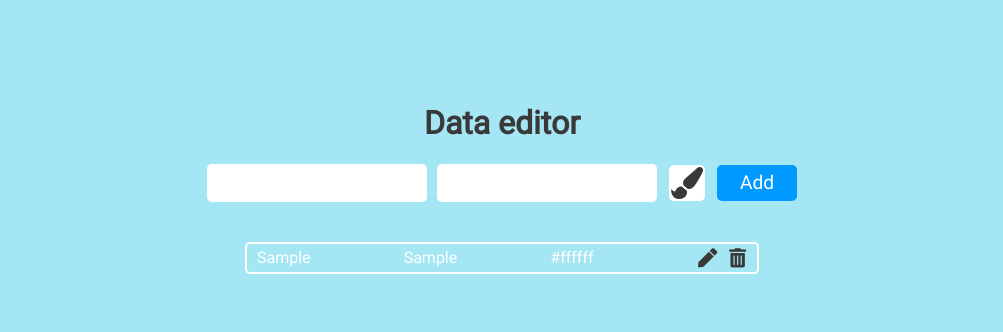
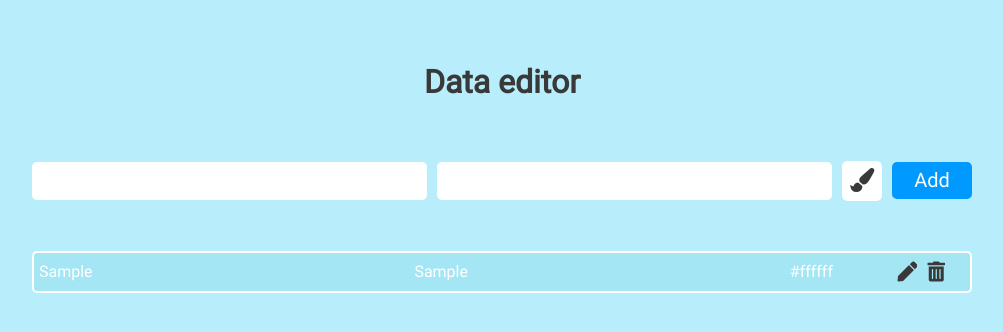
Before and after one commit to forw1k/data-editor, a website built with webpack: page src/index.html in a window 1280 px wide. Both pictures are taken after typing "Sample", "Sample" into the empty fields and a click on the button "Add". Shown: the whole page, without its empty margins (138-1141 px from the left). Built offline with nearby package versions, Linux system fonts and the light colour scheme.

Commit message:
added some adaptive

```diff
--- a/src/index.html
+++ b/src/index.html
@@ -11,10 +11,10 @@
     <div class="container">
       <h1 class="main-title">Data editor</h1>
       <form class="form">
-        <input type="text" class="input-name">
-        <input type="text" class="input-type">
-        <input type="color" class="input-color" value="#ffffff" title="choose color">
-        <button type="submit" class="add-button" title="Add some data">Add</button>
+        <input type="text" class="input input-name">
+        <input type="text" class="input input-type">
+        <input type="color" class="input input-color" value="#ffffff" title="choose color">
+        <button type="submit" class="button add-button" title="add some data">Add</button>
       </form>
       <ul class="items-list">
       </ul>
--- a/src/main.js
+++ b/src/main.js
@@ -4,7 +4,6 @@ const inputType = document.querySelector('.input-type');
 const inputColor = document.querySelector('.input-color');
 const itemsList = document.querySelector('.items-list');
 const item = document.querySelector('.item');
-
 
 //draggable
 itemsList.addEventListener(`dragstart`, (e) => {
@@ -55,12 +54,12 @@ itemsList.addEventListener(`dragover`, (e) => {
 
 let arrData = []
 
-form.addEventListener('submit', function(e) {
+form.addEventListener('submit', (e) => {
   e.preventDefault();
   addObj(inputName.value, inputType.value, inputColor.value)
 })
 
-function addObj(name, type, color) {
+const addObj = (name, type, color) => {
   if (inputName.value !== '' && inputType.value !== '') {
     const obj = {
       id: Date.now(),
@@ -76,30 +75,31 @@ function addObj(name, type, color) {
   }
 }
 
-function renderArrData(arrData) {
+const renderArrData = (arrData) => {
   itemsList.innerHTML = '';
-  arrData.forEach(function(item){
+  arrData.forEach((item) => {
     const li = document.createElement('li');
     li.setAttribute('class', 'item');
     li.setAttribute('data-key', item.id);
     li.setAttribute('draggable','true');
     li.setAttribute('contenteditable','false');
     li.innerHTML = `
-    <p class="text text-name">${item.name}</p>
-    <p class="text text-type">${item.type}</p>
-    <p class="text text-color">${item.color}</p>
-    <button class="edit-button" title="edit"></button>
-    <button class="delete-button" title="delete notation"></button>
+    <span class="text text-name">${item.name}</span>
+    <span class="text text-type">${item.type}</span>
+    <span class="text text-color">${item.color}</span>
+    <button class="button edit-button action-button" title="edit"></button>
+    <button class="button delete-button action-button" title="delete notation"></button>
     `
     itemsList.append(li);
   })
 }
 
-function addToLocalStorage(arrData) {
+const addToLocalStorage = (arrData) => {
   localStorage.setItem('arrData', JSON.stringify(arrData));
   renderArrData(arrData);
 }
-function getFromLocalStorage() {
+
+const  getFromLocalStorage = () => {
   const reference = localStorage.getItem('arrData');
   if(reference) {
     arrData = JSON.parse(reference);
@@ -107,7 +107,7 @@ function getFromLocalStorage() {
   }
 }
 
-function deleteObj(id) {
+const  deleteObj = (id) => {
   arrData = arrData.filter(function(item) {
     return item.id !=id;
   })
@@ -122,7 +122,7 @@ itemsList.addEventListener("click", function (e) {
   editObj(e.target);
 });
 
-function editObj(currentItem) {
+const editObj = (currentItem) => {
   if (currentItem.classList.contains("edit-button")) {
     const currentItemId = currentItem.parentElement.getAttribute("data-key");
     const textName = currentItem.parentElement.querySelector(".text-name");
@@ -153,6 +153,5 @@ const updateData = (updateItem) => {
   if (index >= 0) {
     arrData[index] = updateItem;
   }
-
   return arrData;
 };
--- /dev/null
+++ b/src/styles/buttons.scss
@@ -0,0 +1,45 @@
+.button {
+  border-radius: 5px;
+  border: none;
+  outline: none;
+  font-size: 1.25rem;
+  padding: 0;
+}
+.add-button {
+  background-color: #0099FF;
+  color: #fff;
+  width: 80px;
+  padding: 7px;
+  &:hover{
+    opacity: 0.5;
+  }
+  &:active{
+    opacity: 1;
+  }
+  @media (max-width: 420px){
+    margin-left: 0 auto;
+    }
+}
+.action-button {
+  background-color: inherit;
+  color: #393939;
+  font-family: "Font Awesome 5 Free"; font-weight: 900;
+  padding-left: 10px;
+}
+.delete-button {
+  &:before {
+     content: "\f2ed";
+  }
+}
+.edit-button {
+  &:before {
+     content: "\f304";
+  }
+  &.active:before {
+    content: "\f00c";
+    color: #006828;
+  }
+}
+button:hover {
+  cursor: pointer;
+}
--- /dev/null
+++ b/src/styles/form.scss
@@ -0,0 +1,49 @@
+.form {
+  height: 100px;
+  width: 100%;
+  margin-bottom: 20px;
+  display: flex;
+  align-items: center;
+  justify-content: center;
+  @media (max-width: 768px){
+    margin-bottom: 20px;
+  }
+}
+.input {
+  border: none;
+  outline: none;
+  border-radius: 5px;
+  padding: 10px;
+  margin-right: 10px;
+  font-size: 1rem;
+  &-name, &-type {
+    width: 40%;
+  }
+  &-color {
+  width: 40px;
+  height: 40px;
+  padding: 0;
+  background-color: transparent;
+  cursor: pointer;
+  -webkit-appearance: none;
+  position: relative;
+  flex-shrink: 0;
+  &:before {
+    font-family: "Font Awesome 5 Free"; font-weight: 900;
+    content: "\f1fc";
+    color: #393939;
+    font-size: 1.5rem;
+    position: absolute;
+    transform: translate(50%, -50%);
+    top: 50%;
+    right: 50%;
+    }
+  }
+}
+.input-color::-webkit-color-swatch-wrapper {
+  padding: 0;
+}
+.input-color::-webkit-color-swatch {
+  border: none;
+  border-radius: 5px;
+}
--- /dev/null
+++ b/src/styles/list.scss
@@ -0,0 +1,44 @@
+.items-list {
+  display: flex;
+  flex-direction: column;
+  align-items: center;
+  justify-content: center;
+  width: 100%;
+}
+.item {
+  width: calc(100% - 14px);
+  background-color: #a4e6f4;
+  border: 2px solid #ffffff;
+  display: flex;
+  align-items: center;
+  padding: 5px;
+  border-radius: 5px;
+  margin-bottom: 5px;
+  color: #ffffff;
+  &:last-child {
+    margin-bottom: 0;
+  }
+}
+.selected {
+  animation: pulse 1s infinite;
+  border: 2px solid #66cccc;
+}
+@keyframes pulse {
+  0% {
+    background-color: #a4e6f4;
+  }
+  100% {
+    background-color: #66cccc;
+  }
+}
+.text{
+  width: 40%;
+  font-size: 1rem;
+  cursor: pointer;
+  padding: 5px 0;
+  margin-right: 5px;
+  overflow-wrap: break-word;
+  &-color {
+    width: 10%;
+  }
+}
--- a/src/styles/main.scss
+++ b/src/styles/main.scss
@@ -1,186 +1,41 @@
+@import './form.scss';
+@import './list.scss';
+@import './buttons.scss';
+
+html {
+  font-size: 16px;
+}
 body {
   font-family: 'Roboto', sans-serif;
   font-weight: 400;
   box-sizing: border-box;
-  background-color: #a4e6f4;
+  color: #393939;
+  background-color: #b8eefb;
 }
 .wrapper {
-  max-width: 1200px;
-  height: 100vh;
+  height: 100%;
+  width: 100%;
   margin: 0 auto;
   padding-top: 5%;
   display: flex;
   justify-content: center;
 }
 .container {
-  min-width: 700px;
   display: flex;
   flex-direction: column;
   align-items: center;
-  padding: 20px;
-}
-button:hover {
-  cursor: pointer;
+  padding: 0 15px;
+  width: 940px;
 }
 ul {
   list-style-type: none;
   margin: 0;
   padding: 0;
 }
-.items-list {
-  display: flex;
-  flex-direction: column;
-  align-items: center;
-  justify-content: center;
-  width: 1000px;
+h1 {
+  margin: 0 0 30px 0;
+  padding: 0;
 }
-.item {
-  width: 50%;
-  height: auto;
-  background-color: #a4e6f4;
-  border: 2px solid #ffffff;
-  display: flex;
-  align-items: center;
-  justify-content: space-between;
-  padding: 0 5px;
-  border-radius: 5px;
-  margin-bottom: 5px;
-  color: #ffffff;
-  &:last-child {
-    margin-bottom: 0;
-  }
-}
-.selected {
-  animation: pulse 1s infinite;
-  border: 2px solid #66cccc;
-}
-@keyframes pulse {
-  0% {
-    background-color: #a4e6f4;
-  }
-  100% {
-    background-color: #66cccc;
-  }
-}
-.form {
-  margin-bottom: 40px;
-  display: flex;
-  align-items: center;
-  justify-content: center;
-}
-.input-name {
-  width: 200px;
-  border: none;
-  outline: none;
-  border-radius: 5px;
-  padding: 10px;
-  margin-right: 10px;
-  font-size: 1rem;
-}
-.input-type {
-  width: 200px;
-  border: none;
-  outline: none;
-  border-radius: 5px;
-  padding: 10px;
-  margin-right: 10px;
-  font-size: 1rem;
-}
-
-.add-button {
-  background-color: #0099FF;
-  color: #fff;
-  width: 80px;
-  border: none;
-  outline: none;
-  border-radius: 5px;
-  padding: 7px;
-  font-size: 1.2rem;
-  &:hover{
-    opacity: 0.5;
-  }
-  &:active{
-    opacity: 1;
-  }
-}
-.delete-button {
-
-  border-radius: 5px;
-  border: none;
-  background-color: inherit;
-  &:before {
-    font-family: "Font Awesome 5 Free"; font-weight: 900; content: "\f2ed";
-    font-size: 1.2rem;
-    color: #393939;
-  }
-}
-.edit-button {
-
-  border-radius: 5px;
-  border: none;
-  background-color: inherit;
-  &:before {
-    font-family: "Font Awesome 5 Free"; font-weight: 900; content: "\f304";
-    font-size: 1.2rem;
-    color: #393939;
-  }
-}
-.edit-button.active {
-
-  &:before {
-    content: "\f00c";
-    color: #006828;
-  }
-}
-
 [contenteditable] {
   outline: 0px solid transparent;
 }
-
-.text{
-  width: 100%;
-  font-size: 1rem;
-  cursor: pointer;
-  margin: 0;
-  padding: 5px;
-}
-
-button,
-button:active,
-button:focus {
-    outline: none;
-}
-
-
-.input-color{
-  border-radius: 5px;
-  width: 40px;
-  height: 38px;
-  margin-right: 10px;
-  background-color: transparent;
-  cursor: pointer;
-  border: none;
-  outline: none;
-  -webkit-appearance: none;
-  position: relative;
-  &:before {
-    font-family: "Font Awesome 5 Free"; font-weight: 900; content: "\f1fc";
-    color: #393939;
-    font-size: 2rem;
-    position: absolute;
-    transform: translate(50%, -50%);
-    top: 50%;
-    right: 50%;
-  }
-}
-
-.input-color::-webkit-color-swatch-wrapper {
-  padding: 0;
-}
-.input-color::-webkit-color-swatch {
-  border: none;
-  border-radius: 5px;
-}
-.main-title {
-  color: #393939;
-}
```
Also changed, not shown: dist/index.html, dist/main.css (deleted), dist/main.js (deleted), dist/vendors~main.css (deleted), dist/vendors~main.js (deleted), src/index.js (line endings or trailing spaces), src/styles/main.css, 8 other files.
